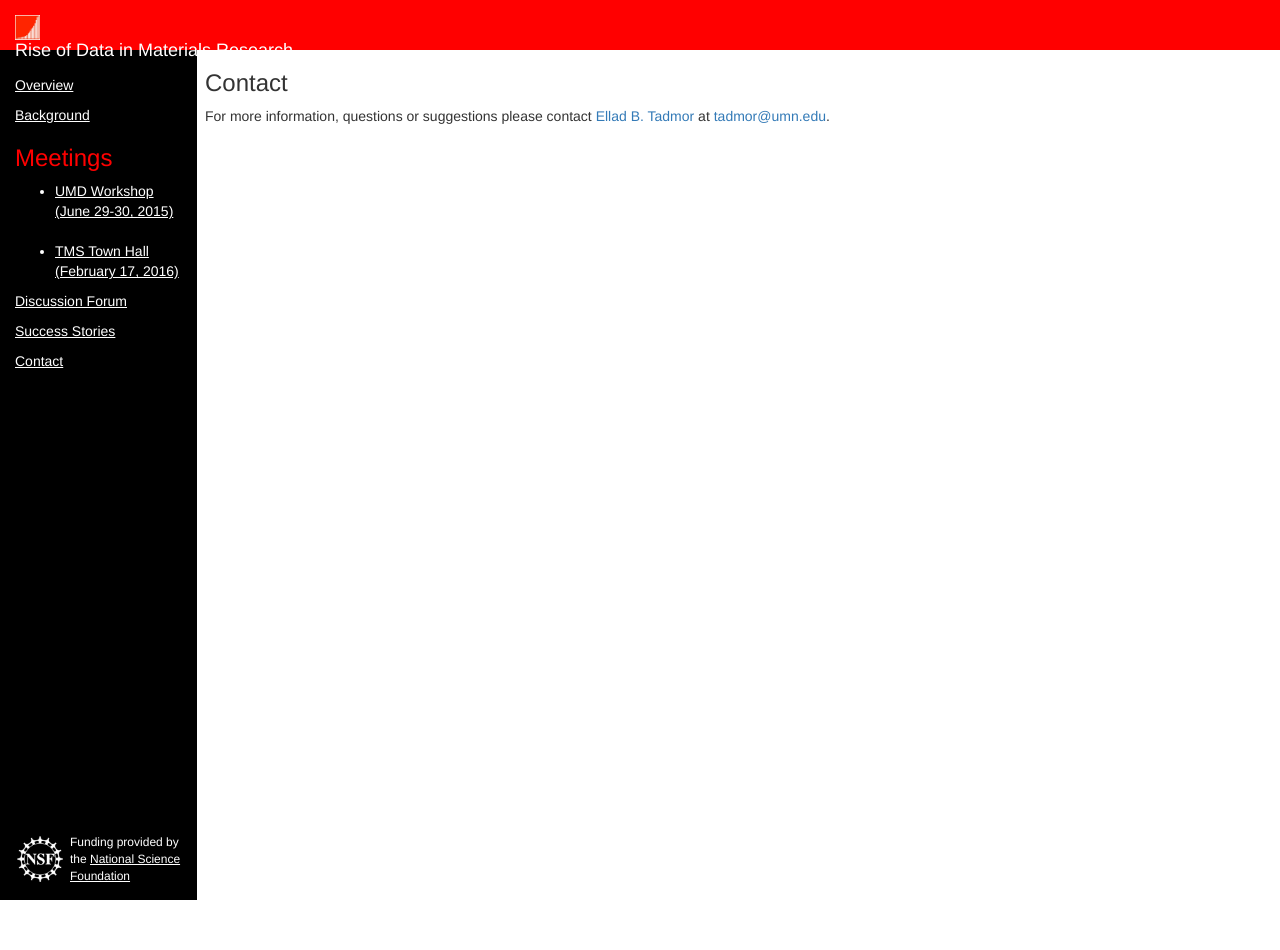
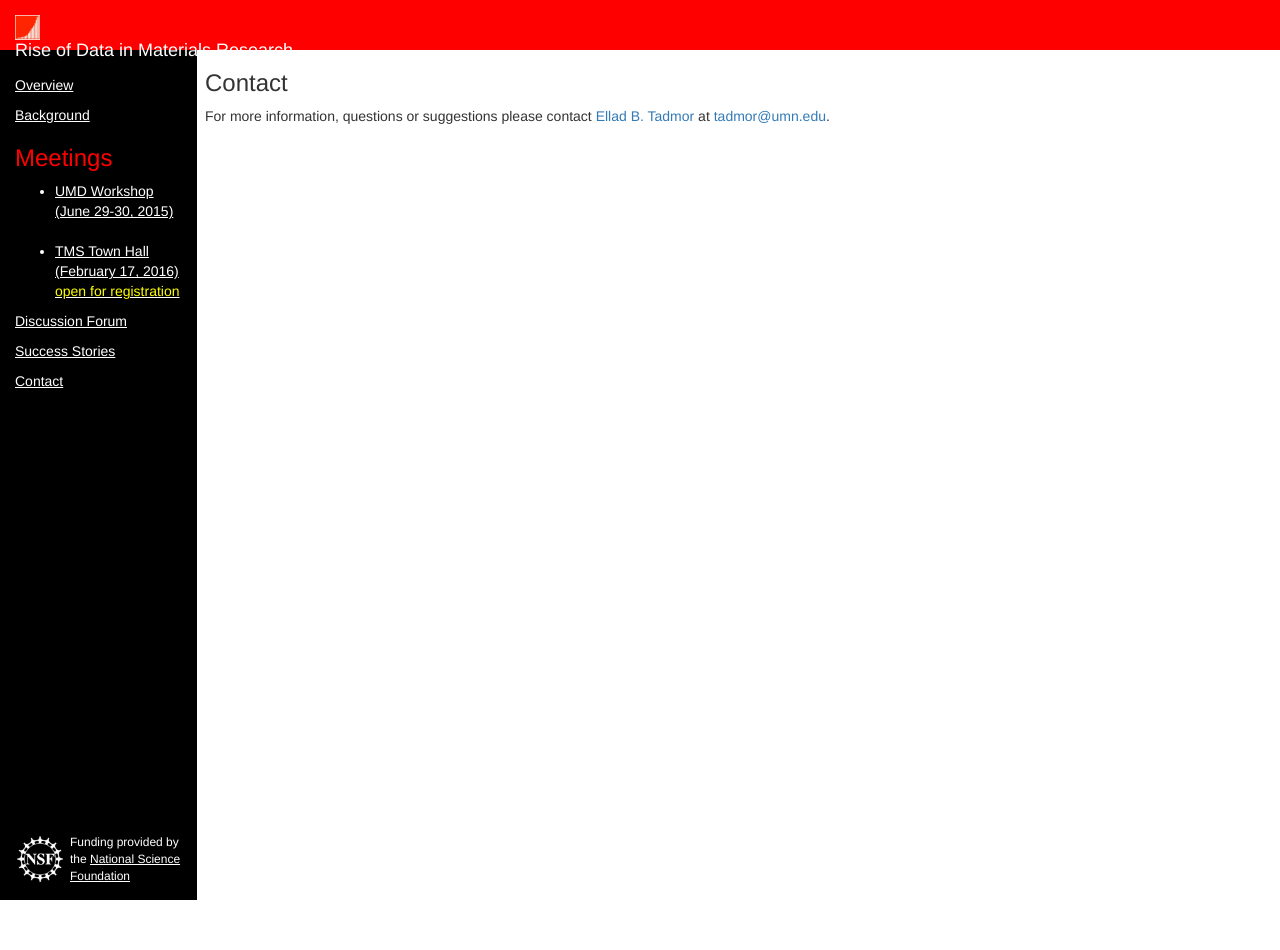
Before and after one commit to riseofdata/riseofdata.github.io, a Jekyll site: the page built from contact.html, in a window 1280 px wide. Built offline with Jekyll 4.4.1, drawn with Linux system fonts in a browser that asks for light colours.

Commit message:
Added "open for registration" to menu item

```diff
--- a/_layouts/default.html
+++ b/_layouts/default.html
@@ -52,7 +52,7 @@ Rise of Data in Materials Research</a>
 /umd-workshop">UMD Workshop<br>(June 29-30, 2015)</a></li>
          <br>
          <li><a href="
-/tms-townhall">TMS Town Hall<br>(February 17, 2016)</a></li>
+/tms-townhall">TMS Town Hall<br>(February 17, 2016)<br><span style="color:yellow">open for registration</span></a></li>
        </ul>
 
        <p><a href="
```
